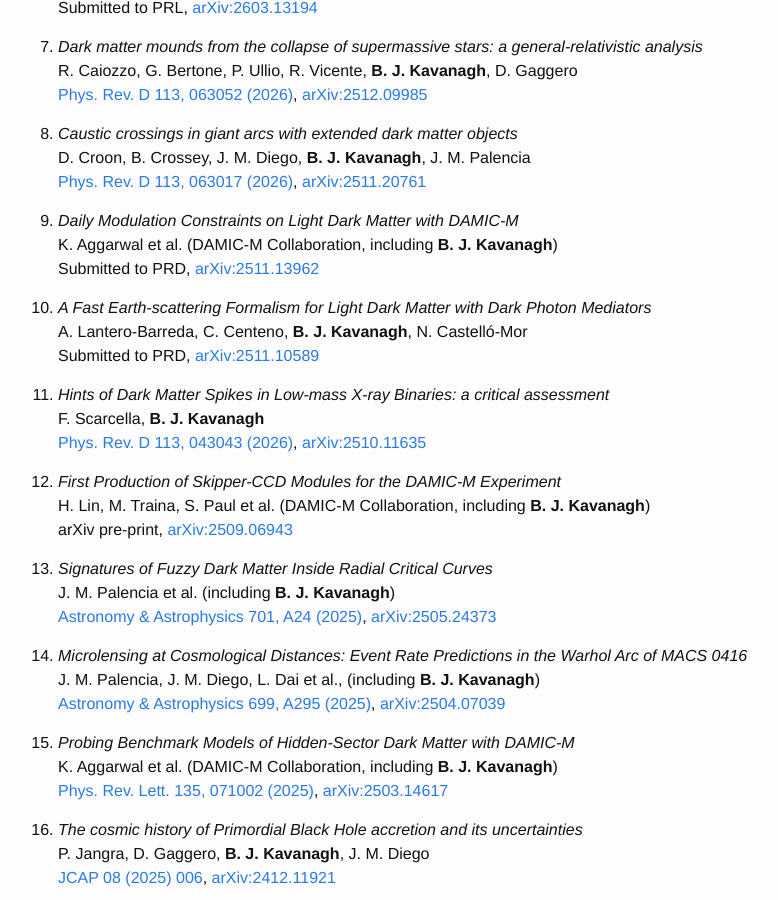
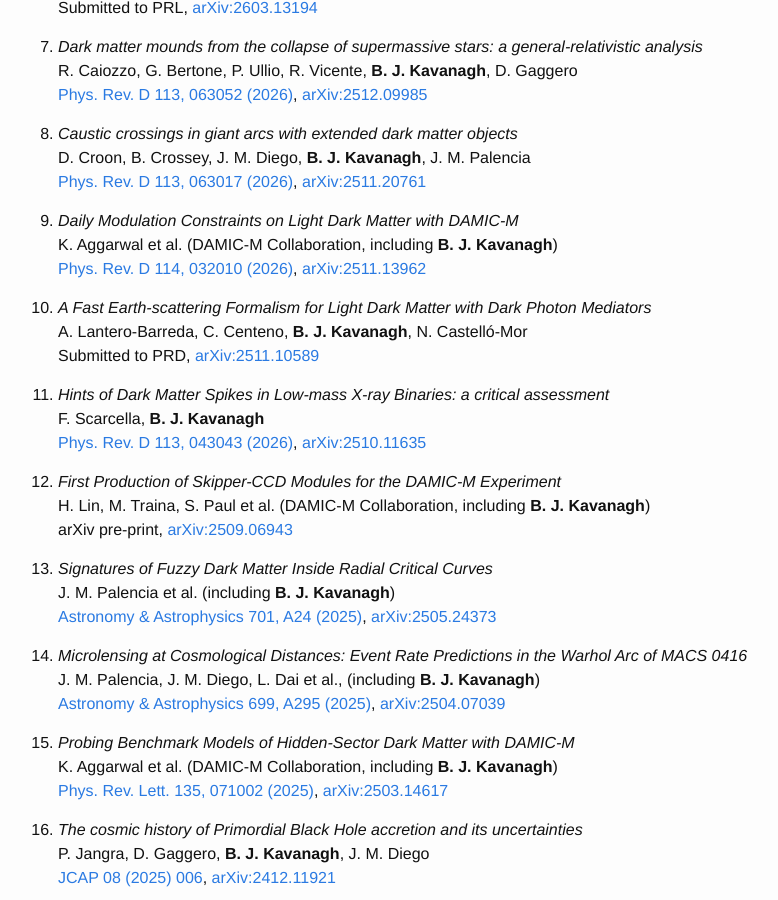
Before and after one commit to bradkav/bradkav.github.io, a Jekyll site: the page built from publications.md, in a window 1280 px wide and 900 px high, scrolled down 938 px. Shown: the whole window, without its empty margins (242-1020 px from the left). Built offline with Jekyll 4.4.1, drawn with Linux system fonts in a browser that asks for light colours.

Commit message:
Added ref for DAMIC-M paper

```diff
--- a/publications.md
+++ b/publications.md
@@ -56,7 +56,7 @@ D. Croon, B. Crossey, J. M. Diego, **B. J. Kavanagh**, J. M. Palencia
 
 2. *Daily Modulation Constraints on Light Dark Matter with DAMIC-M*
 K. Aggarwal et al. (DAMIC-M Collaboration, including **B. J. Kavanagh**)
-Submitted to PRD, [arXiv:2511.13962](https://arxiv.org/abs/2511.13962)
+[Phys. Rev. D 114, 032010 (2026)](https://doi.org/10.1103/c9fm-ymf2), [arXiv:2511.13962](https://arxiv.org/abs/2511.13962)
 
 2. *A Fast Earth-scattering Formalism for Light Dark Matter with Dark Photon Mediators*
 A. Lantero-Barreda, C. Centeno, **B. J. Kavanagh**, N. Castelló-Mor
```
Also changed, not shown: 2 other files.
